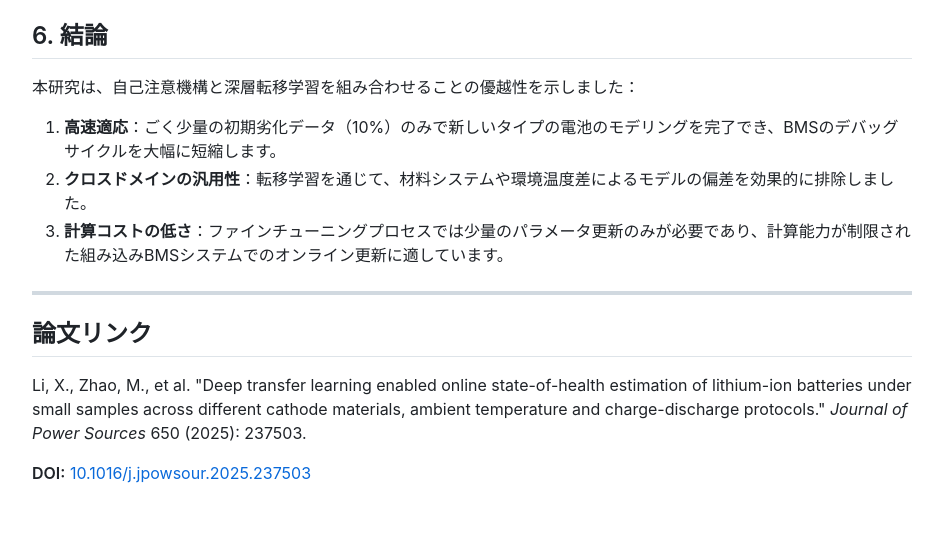
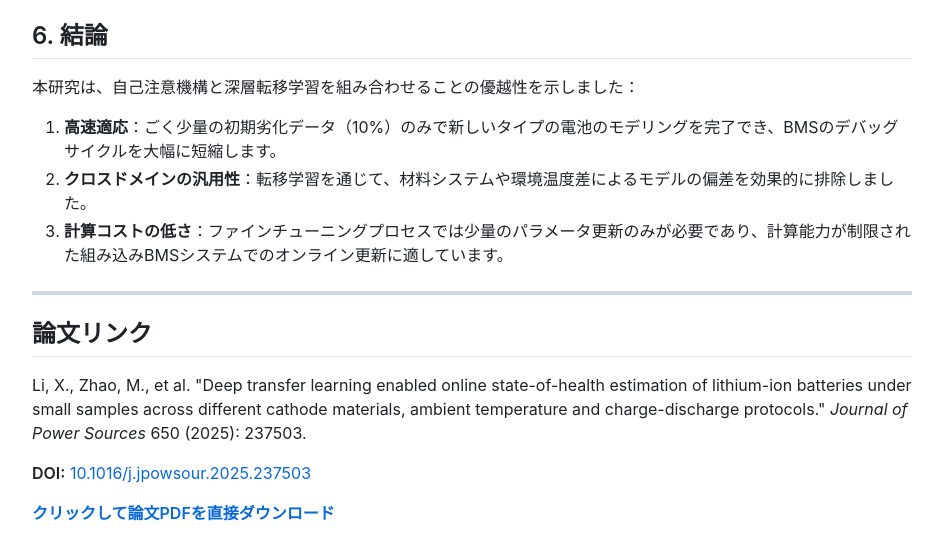
Before and after one commit to imgonnabesodamnrich/SDTL_page, a plain HTML site: page jp/index.html in a window 1280 px wide. Shown: the part 4751-5310 px from the top of the page, without its empty margins (308-1251 px from the left). Before the commit the page ends 5276 px from the top, so only its background shows below. Drawn offline with nearby package versions, Linux system fonts and the light colour scheme.

Commit message:
Update index.html

```diff
--- a/jp/index.html
+++ b/jp/index.html
@@ -375,7 +375,7 @@
         <h2 id="論文リンク">論文リンク</h2>
         <p>Li, X., Zhao, M., et al. "Deep transfer learning enabled online state-of-health estimation of lithium-ion batteries under small samples across different cathode materials, ambient temperature and charge-discharge protocols." <em>Journal of Power Sources</em> 650 (2025): 237503.</p>
         <p><strong>DOI:</strong> <a href="https://doi.org/10.1016/j.jpowsour.2025.237503">10.1016/j.jpowsour.2025.237503</a></p>
-
+        <p><strong><a href="https://imgonnabesodamnrich.github.io/SDTL_page/SDTL_Preprint_Version.pdf" download="SDTL.pdf">クリックして論文PDFを直接ダウンロード</a></strong></p>
     </main>
 
 </body>
```
